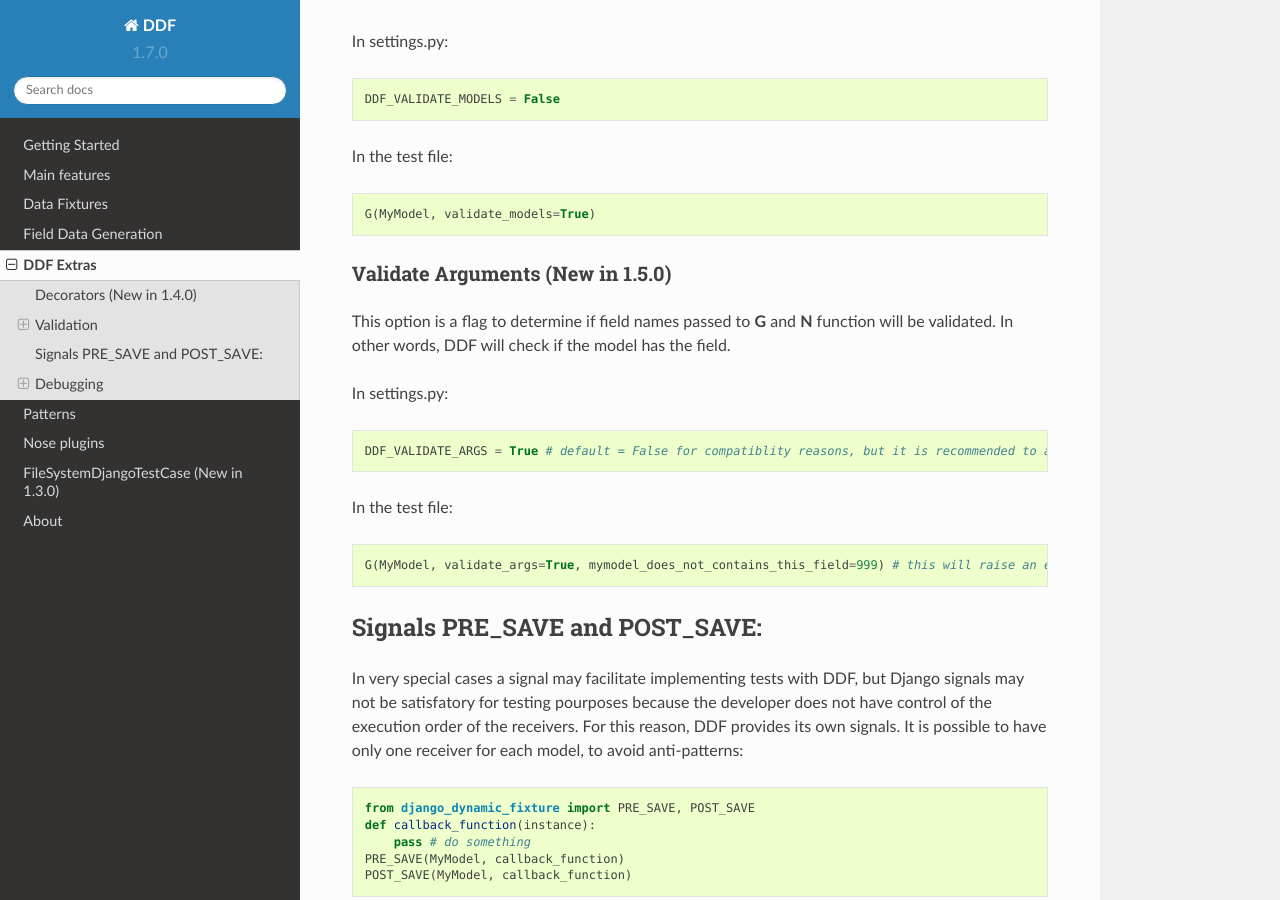
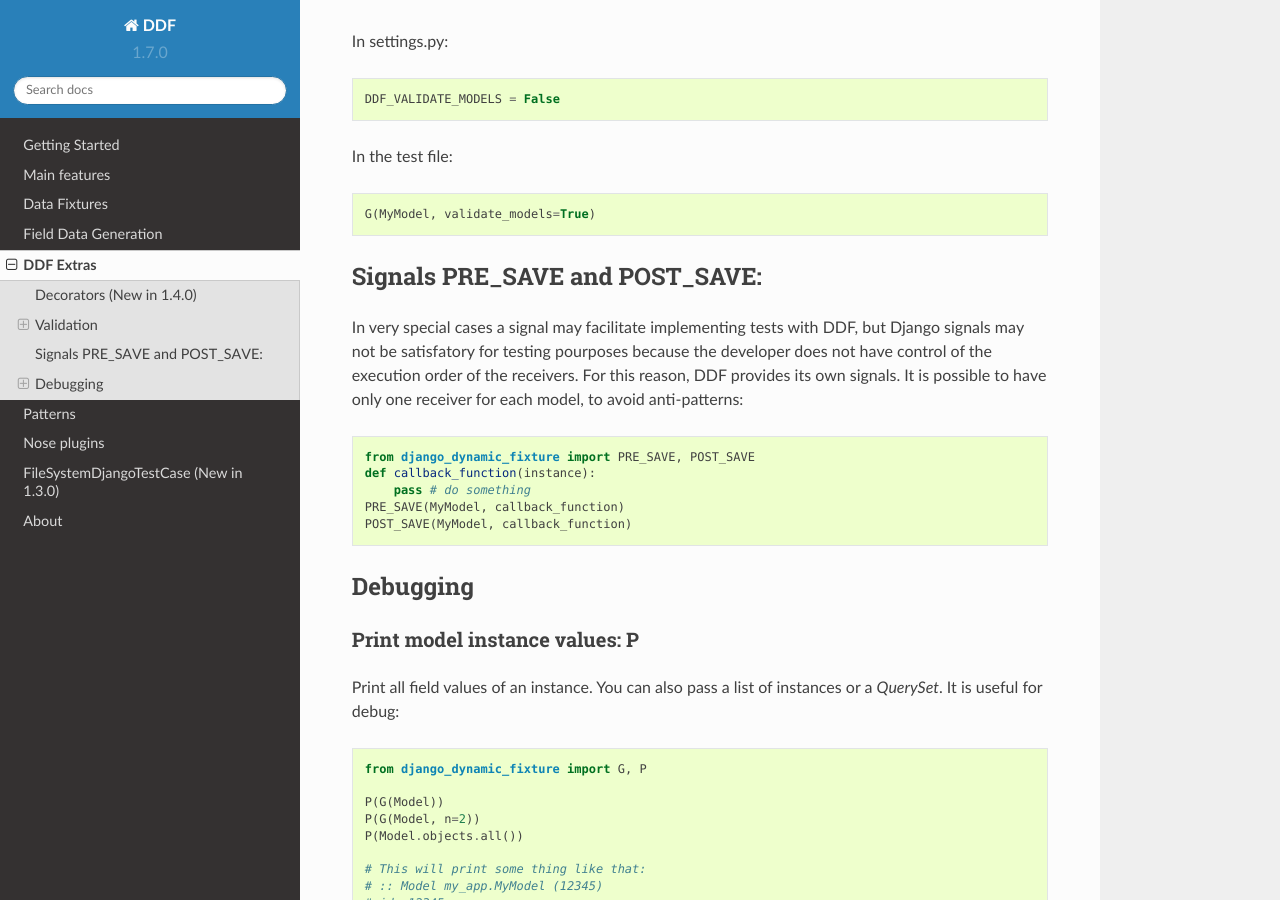
Before and after one commit to paulocheque/django-dynamic-fixture, a Sphinx documentation site: the page built from docs/source/more.rst, in a window 1280 px wide and 900 px high, scrolled down 735 px. Built offline with Sphinx 7.4.7 and the Read the Docs theme 2.0.0, drawn with Linux system fonts in a browser that asks for light colours.

Commit message:
[lean] Removed VALIDATE_ARGS configuration. DDF will always validate the args now.

```diff
--- a/django_dynamic_fixture/__init__.py
+++ b/django_dynamic_fixture/__init__.py
@@ -15,7 +15,7 @@ from django_dynamic_fixture.django_helper import print_field_values, django_grea
 from django_dynamic_fixture.fixture_algorithms.sequential_fixture import SequentialDataFixture, \
     StaticSequentialDataFixture
 from django_dynamic_fixture.global_settings import DDF_DEFAULT_DATA_FIXTURE, DDF_FILL_NULLABLE_FIELDS, DDF_NUMBER_OF_LAPS, \
-                                                    DDF_IGNORE_FIELDS, DDF_VALIDATE_MODELS, DDF_VALIDATE_ARGS, \
+                                                    DDF_IGNORE_FIELDS, DDF_VALIDATE_MODELS, \
                                                     DDF_DEBUG_MODE, DDF_FIELD_FIXTURES
 
 
@@ -73,7 +73,6 @@ def fixture(**kwargs):
                        ignore_fields=kwargs.pop('ignore_fields', []),
                        number_of_laps=kwargs.pop('number_of_laps', DDF_NUMBER_OF_LAPS),
                        validate_models=kwargs.pop('validate_models', DDF_VALIDATE_MODELS),
-                       validate_args=kwargs.pop('validate_args', DDF_VALIDATE_ARGS),
                        print_errors=kwargs.pop('print_errors', True),
                        debug_mode=kwargs.pop('debug_mode', DDF_DEBUG_MODE),
                        **kwargs)
@@ -97,7 +96,6 @@ def _new(model, n=1, lesson=None, persist_dependencies=True, **kwargs):
     @ignore_fields: List of fields that will be ignored by DDF. It will be concatenated with the global list DDF_IGNORE_FIELDS. Default is [].
     @number_of_laps: override DDF_NUMBER_OF_LAPS global configuration. Default 1.
     @validate_models: override DDF_VALIDATE_MODELS global configuration. Default is False.
-    @validate_args: override DDF_VALIDATE_ARGS global configuration. Default is False.
     @print_errors: print on console all instance values if DDF can not generate a valid object with the given configuration.
 
     Wrapper for the method DynamicFixture.new
@@ -128,7 +126,6 @@ def _get(model, n=1, lesson=None, **kwargs):
     @ignore_fields: List of fields that will be ignored by DDF. It will be concatenated with the global list DDF_IGNORE_FIELDS. Default is [].
     @number_of_laps: override DDF_NUMBER_OF_LAPS global configuration. Default 1.
     @validate_models: override DDF_VALIDATE_MODELS global configuration. Default is False.
-    @validate_args: override DDF_VALIDATE_ARGS global configuration. Default is False.
     @print_errors: print on console all instance values if DDF can not generate a valid object with the given configuration.
 
     Wrapper for the method DynamicFixture.get
--- a/docs/source/more.rst
+++ b/docs/source/more.rst
@@ -36,20 +36,6 @@ In settings.py::
 In the test file::
 
     G(MyModel, validate_models=True)
-
-
-Validate Arguments (New in 1.5.0)
--------------------------------------------------------------------------------
-
-This option is a flag to determine if field names passed to **G** and **N** function will be validated. In other words, DDF will check if the model has the field.
-
-In settings.py::
-
-    DDF_VALIDATE_ARGS = True # default = False for compatiblity reasons, but it is recommended to activate this option.
-
-In the test file::
-
-    G(MyModel, validate_args=True, mymodel_does_not_contains_this_field=999) # this will raise an error
 
 
 Signals PRE_SAVE and POST_SAVE:
```
Also changed, not shown: docs/source/ddf.rst (+0 -10 lines), 3 other files.
